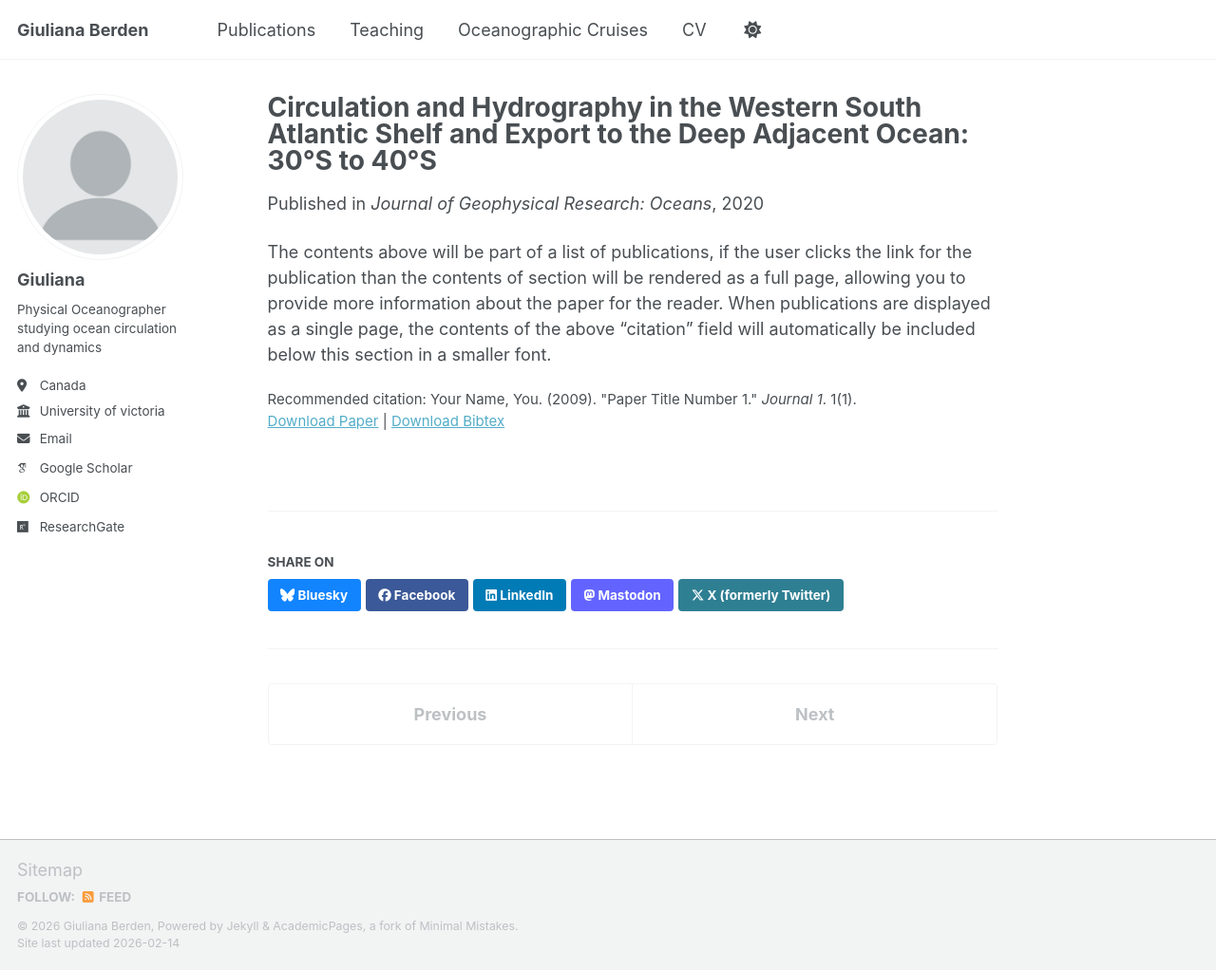
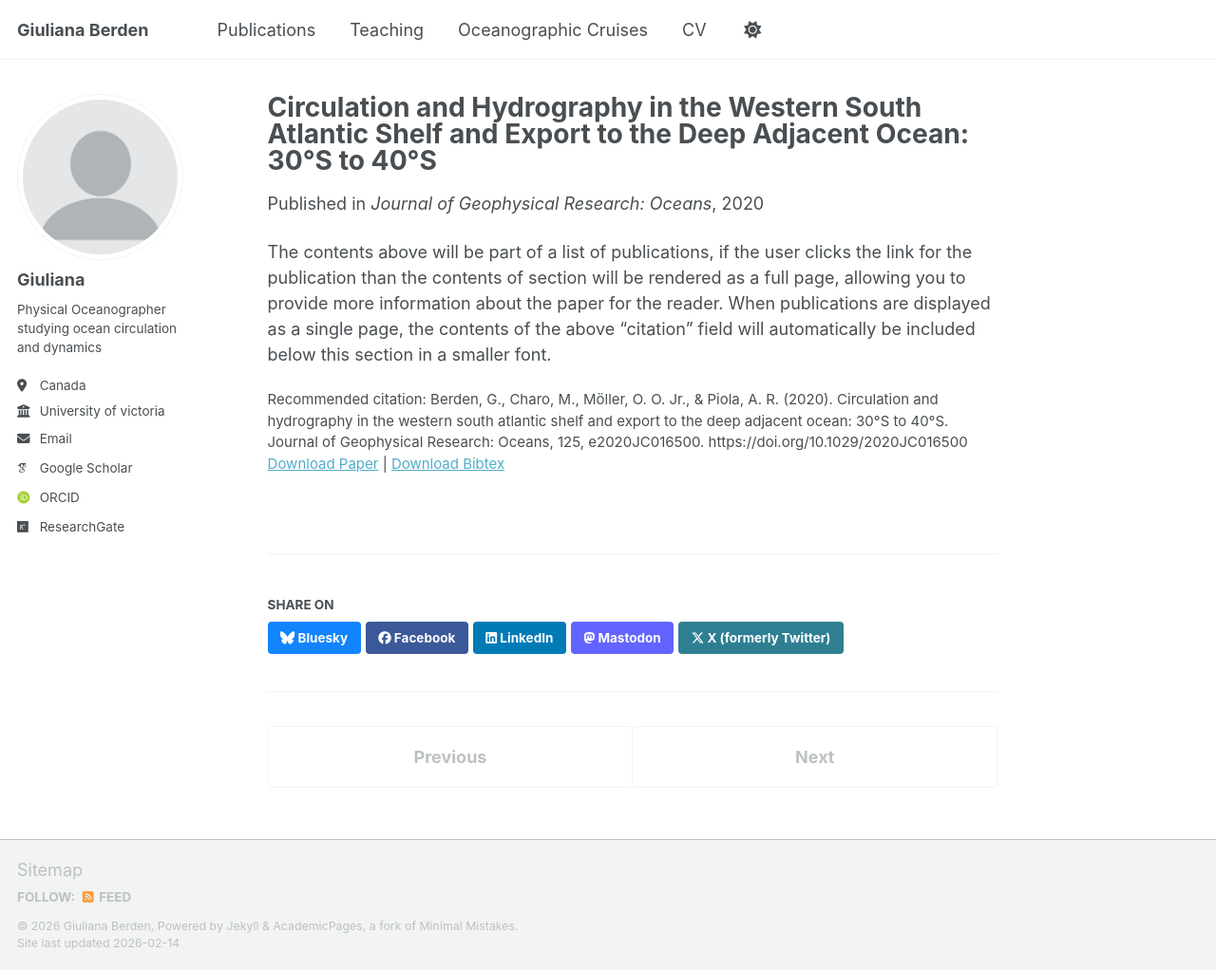
Before and after one commit to GiulianaB/GiulianaB, a Jekyll site: the page built from _publications/2009-10-01-paper-title-number-1.md, in a window 1280 px wide and 1022 px high. Shown: the whole window at 95% size. Built offline with Jekyll 4.4.1, drawn with Linux system fonts in a browser that asks for light colours; some web fonts are replaced; a script bundle is joined from its source files by our own code; library files that are not in the unit come from our copies.

Commit message:
Update 2009-10-01-paper-title-number-1.md

```diff
--- a/_publications/2009-10-01-paper-title-number-1.md
+++ b/_publications/2009-10-01-paper-title-number-1.md
@@ -8,6 +8,6 @@ date: 2020-09-21
 venue: 'Journal of Geophysical Research: Oceans'
 paperurl: 'https://academicpages.github.io/files/paper1.pdf'
 bibtexurl: 'https://academicpages.github.io/files/bibtex1.bib'
-citation: 'Your Name, You. (2009). &quot;Paper Title Number 1.&quot; <i>Journal 1</i>. 1(1).'
+citation: 'Berden, G., Charo, M., Möller, O. O. Jr., & Piola, A. R. (2020). Circulation and hydrography in the western south atlantic shelf and export to the deep adjacent ocean: 30°S to 40°S. Journal of Geophysical Research: Oceans, 125, e2020JC016500. https://doi.org/10.1029/2020JC016500'
 ---
 The contents above will be part of a list of publications, if the user clicks the link for the publication than the contents of section will be rendered as a full page, allowing you to provide more information about the paper for the reader. When publications are displayed as a single page, the contents of the above "citation" field will automatically be included below this section in a smaller font.
```
